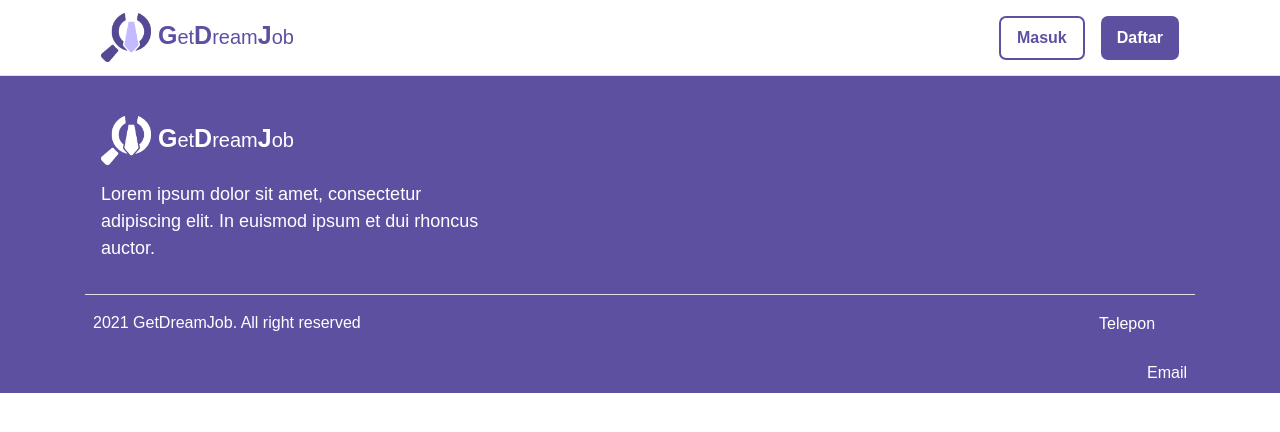
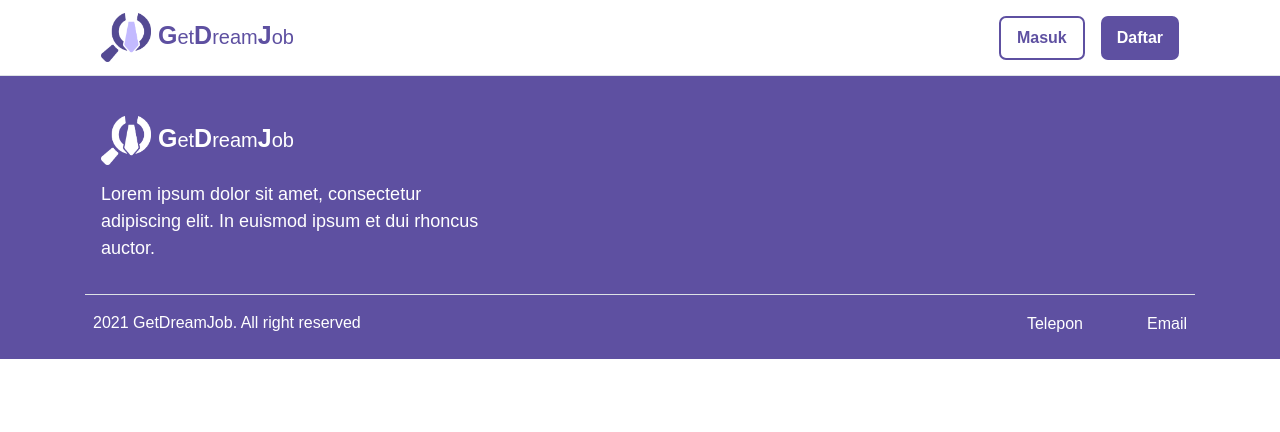
Before and after one commit to Cotllinz/GDJ-Front-End, a Vue app: page / in a window 1280 px wide. Shown: the top 432 px of the page. Built offline with nearby package versions, Linux system fonts and the light colour scheme; what vue-sweetalert2 would draw is missing.

Commit message:
Footer Responsif

```diff
--- a/src/components/Footer.vue
+++ b/src/components/Footer.vue
@@ -21,10 +21,22 @@
 
         <b-col>
           <div class="d-flex bd-highlight flex-column flex-lg-row">
-            <div class="p-2 mt-lg-2 flex-grow-1 footer_descBottom bd-highlight">
+            <div
+              class="p-2 mt-lg-2 order-lg-1 order-2 flex-grow-1 footer_descBottom bd-highlight"
+            >
               <p>2021 GetDreamJob. All right reserved</p>
             </div>
-            <div class="mobile_footer">
+            <div
+              class="p-2 bd-highlight order-lg-2 d-none d-lg-block footer_descBottom mt-lg-2"
+            >
+              <a href="tel:+62898928XXX">Telepon</a>
+            </div>
+            <div
+              class="p-2 bd-highlight order-lg-3  d-none d-lg-block  ml-lg-5 footer_descBottom mt-lg-2"
+            >
+              <a href="mailto: teamGDJ@example.com">Email</a>
+            </div>
+            <div class="mobile_footer order-1  d-lg-none">
               <div class="p-2 bd-highlight footer_descBottom mt-lg-2">
                 <a href="tel:+62898928XXX">Telepon</a>
               </div>
@@ -84,8 +96,10 @@ footer {
   }
   .footer_descBottom p {
     margin: 0;
+    padding-bottom: 12px;
   }
   .mobile_footer {
+    padding: 0;
     display: flex;
   }
 }
```
